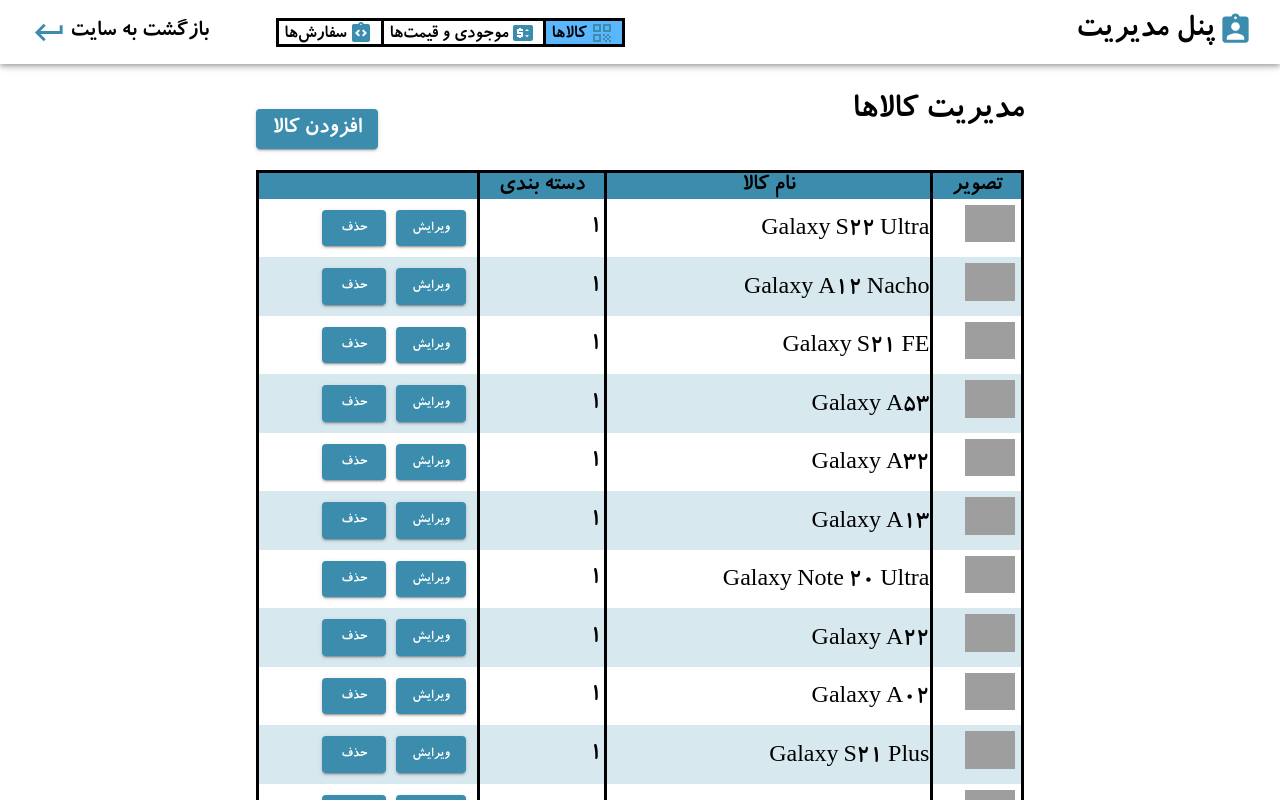
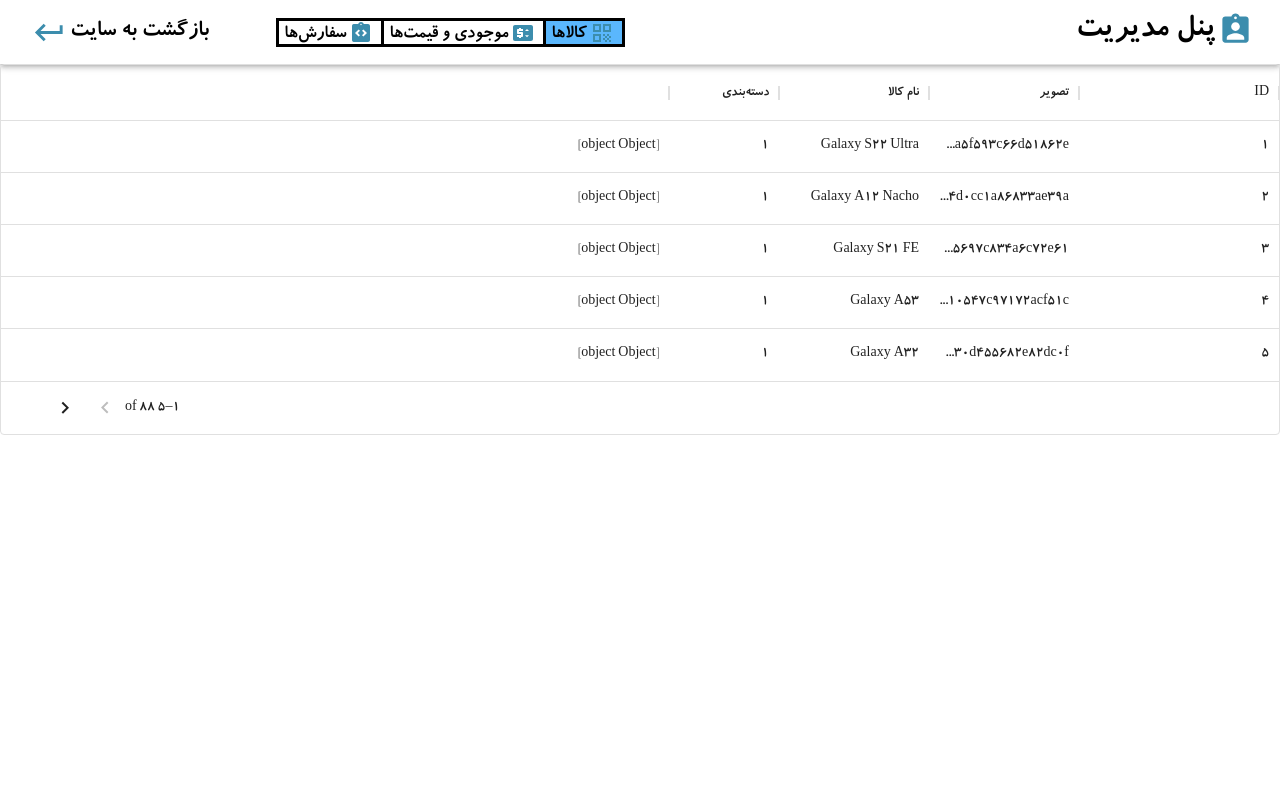
Before and after one commit to MissFazak/Maktab66-Project-Faeze-Gholami, a React (Create React App) app in the folder halcyon-shop/: page /dashboard/manage-page in a window 1280 px wide. Shown: the top 800 px of the page. Built offline with nearby package versions, Linux system fonts and the light colour scheme; data requests are answered from the project's data file.

Commit message:
feat: add data grid to manage page

```diff
--- a/halcyon-shop/package.json
+++ b/halcyon-shop/package.json
@@ -10,6 +10,7 @@
     "@material-ui/icons": "^4.11.3",
     "@mui/icons-material": "^5.6.2",
     "@mui/material": "^5.6.4",
+    "@mui/x-data-grid": "^5.11.1",
     "@reduxjs/toolkit": "^1.8.1",
     "@testing-library/jest-dom": "^5.16.4",
     "@testing-library/react": "^13.2.0",
--- a/halcyon-shop/src/pages/ManagePage.jsx
+++ b/halcyon-shop/src/pages/ManagePage.jsx
@@ -1,54 +1,49 @@
 import * as React from "react";
-import {useEffect } from "react";
-import {useDispatch,useSelector} from "react-redux"
-import { fetchItems,itemsSelector } from "../redux/productSlice";
-import { Button, Pagination } from "@mui/material";
+import { useEffect } from "react";
+import { useDispatch, useSelector } from "react-redux";
+import { fetchItems, itemsSelector } from "../redux/productSlice";
+import { DataGrid } from "@mui/x-data-grid";
 
 export default function CustomizedTables() {
-  const dispatch = useDispatch()
-  const {items} = useSelector(itemsSelector)
-  useEffect(()=>{
-    dispatch(fetchItems())
-  },[])
+  const dispatch = useDispatch();
+  const { items } = useSelector(itemsSelector);
+
+  useEffect(() => {
+    dispatch(fetchItems());
+  }, []);
+
+  const columns = [
+    { field: "id", headerName: "ID", width: 200 },
+    {
+      field: "thumbnail",
+      headerName: "تصویر",
+      width: 150,
+    },
+    {
+      field: "name",
+      headerName: "نام کالا",
+      width: 150,
+    },
+    {
+      field: "category",
+      headerName: "دسته‌بندی",
+      width: 110,
+    },
+    {
+      field: "but",
+      headerName: "",
+      width: 160,
+    },
+  ];
+  const rows = items.map((item) => {
+    return { id: item.id,thumbnail:item.thumbnail ,name: item.name, category: item.category ,but:<h1>hi</h1>};
+  });
+
+  console.log(rows);
+
   return (
-    <div className="managePage">
-
-      <div className="topTable">
-        <h2>مدیریت کالاها</h2>
-        <Button variant="contained" color="primary">افزودن کالا</Button>
-      </div>
-      <div className="managePageTable">
-        <table>
-          <tr>
-            <th>تصویر</th>
-            <th>نام کالا</th>
-            <th>دسته بندی</th>
-            <th></th>
-          </tr>
-
-          {Object.values(items).map((row) => (
-                <tr className="bodyTr" key={row.id}>
-                  <td>
-                    <img src={`http://localhost:3002/files/${row.thumbnail}`} />
-                  </td>
-                  <td align="right">{row.name}</td>
-                  <td align="right">{row.category}</td>
-                  <td align="right" sx={{display:"inline"}}>
-                    <Button variant="contained" color="primary" sx={{margin:'10px'}}>ویرایش</Button>
-                    <Button variant="contained" color="primary">حذف</Button>
-                  </td>
-                </tr>
-              ))}
-
-        </table>
-        <Pagination
-        variant="outlined"
-        defaultPage={1}
-        // page={activePage}
-        // count={Math.ceil(data?.headers["x-total-count"] / limit)}
-        // onChange={(_, page) => setActivePage(page)}
-      />
-      </div>
+    <div style={{ width: "100%" }}>
+      <DataGrid rows={rows} columns={columns} autoHeight pageSize={5}/>
     </div>
   );
 }
--- a/halcyon-shop/src/redux/categorySlice.js
+++ b/halcyon-shop/src/redux/categorySlice.js
@@ -19,6 +19,6 @@
 
 export function fetchCategory() {
   return async (disptch) => {
-    api.get("/category").then((res) => disptch(setCategory(res.data)));
+    await api.get("/category").then((res) => disptch(setCategory(res.data)));
   };
 }
```
Also changed, not shown: 1 other file (tests, documents, lock files or other folders).
